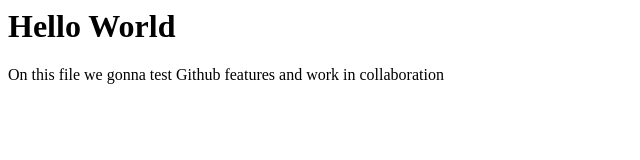
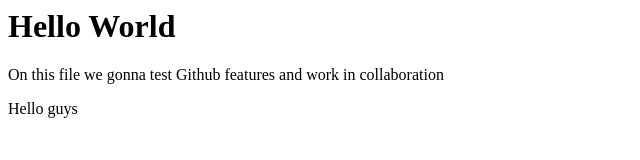
Before and after one commit to HokageDuJava/git-three, a plain HTML site: page index.html in a window 1280 px wide. Shown: the full height of the page, 0-640 px from the left. Drawn offline with Linux system fonts and the light colour scheme.

Commit message:
paragraph useless

```diff
--- a/index.html
+++ b/index.html
@@ -7,5 +7,7 @@
   <body>
     <h1>Hello World</h1>
     <p>On this file we gonna test Github features and work in collaboration</p>
+
+    <p>Hello guys</p>
   </body>
 </html>
```
